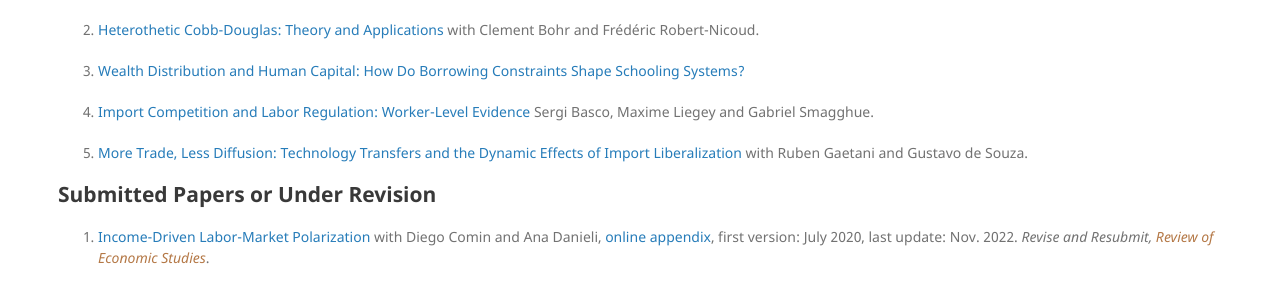
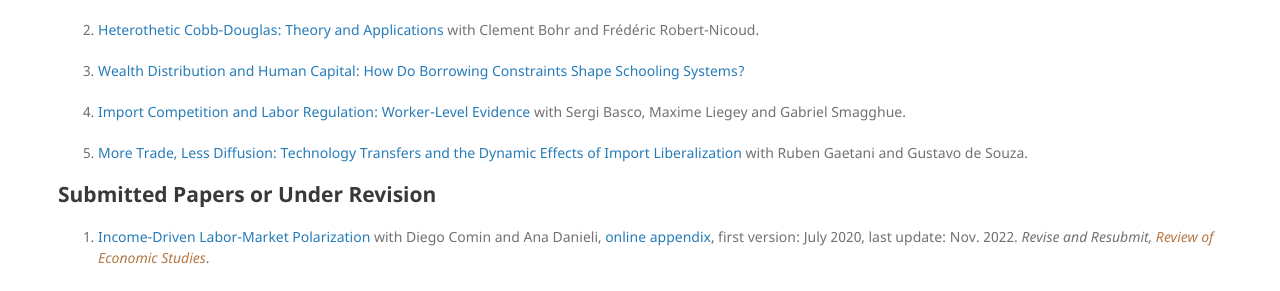
Before and after one commit to mestieri/mestieri.github.io, a Jekyll site: the page built from index.md, in a window 1280 px wide. Shown: the part 338-629 px from the top of the page. Built offline with Jekyll 4.4.1, drawn with Linux system fonts in a browser that asks for light colours.

Commit message:
Update index.md

```diff
--- a/index.md
+++ b/index.md
@@ -39,7 +39,7 @@ for Nonhomothetic CES Preferences](https://www.dropbox.com/scl/fi/obu49nw8d74wye
 
 3. [Wealth Distribution and Human Capital: How Do Borrowing Constraints Shape Schooling Systems?](https://www.dropbox.com/s/w0fc7sthxh0mhtx/mestieri_wealthdistrib_humancapital.pdf?dl=0)
 
-4. [Import Competition and Labor Regulation: Worker-Level Evidence](https://www.dropbox.com/scl/fi/yj5s143szs60qsgupjkgs/blms_regulation.pdf?rlkey=47vw3afhl8tvhp5nufeia0kij&dl=0) Sergi Basco, Maxime Liegey and Gabriel Smagghue.
+4. [Import Competition and Labor Regulation: Worker-Level Evidence](https://www.dropbox.com/scl/fi/yj5s143szs60qsgupjkgs/blms_regulation.pdf?rlkey=47vw3afhl8tvhp5nufeia0kij&dl=0) with Sergi Basco, Maxime Liegey and Gabriel Smagghue.
 
 5. [More Trade, Less Diffusion: Technology Transfers and the Dynamic Effects of Import Liberalization](https://www.dropbox.com/scl/fi/2gwulxxtmb1gbibm4lfae/gms.pdf?rlkey=fajrqes3isosboyxke0fikeog&dl=0) with Ruben Gaetani and Gustavo de Souza.
 
```
